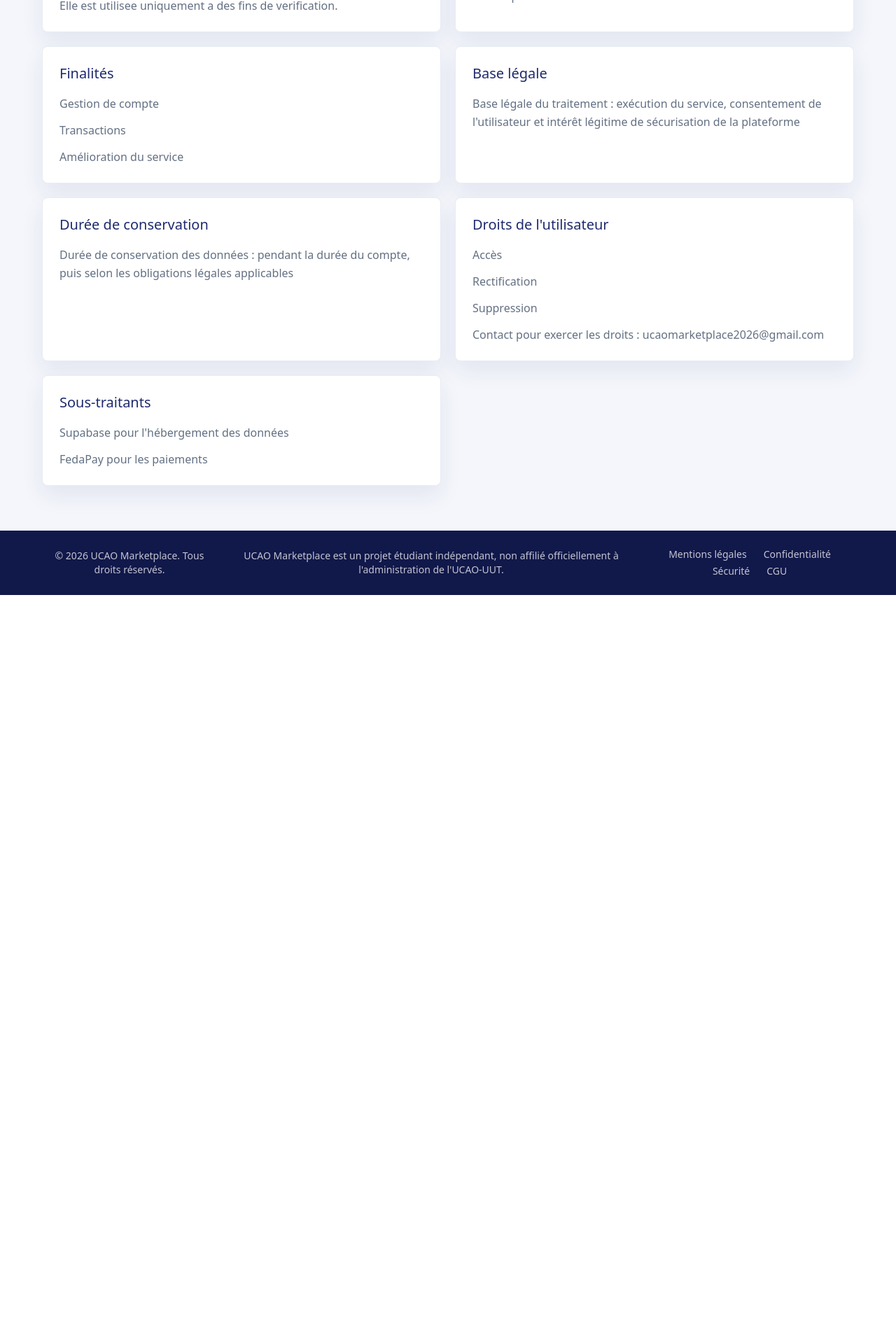
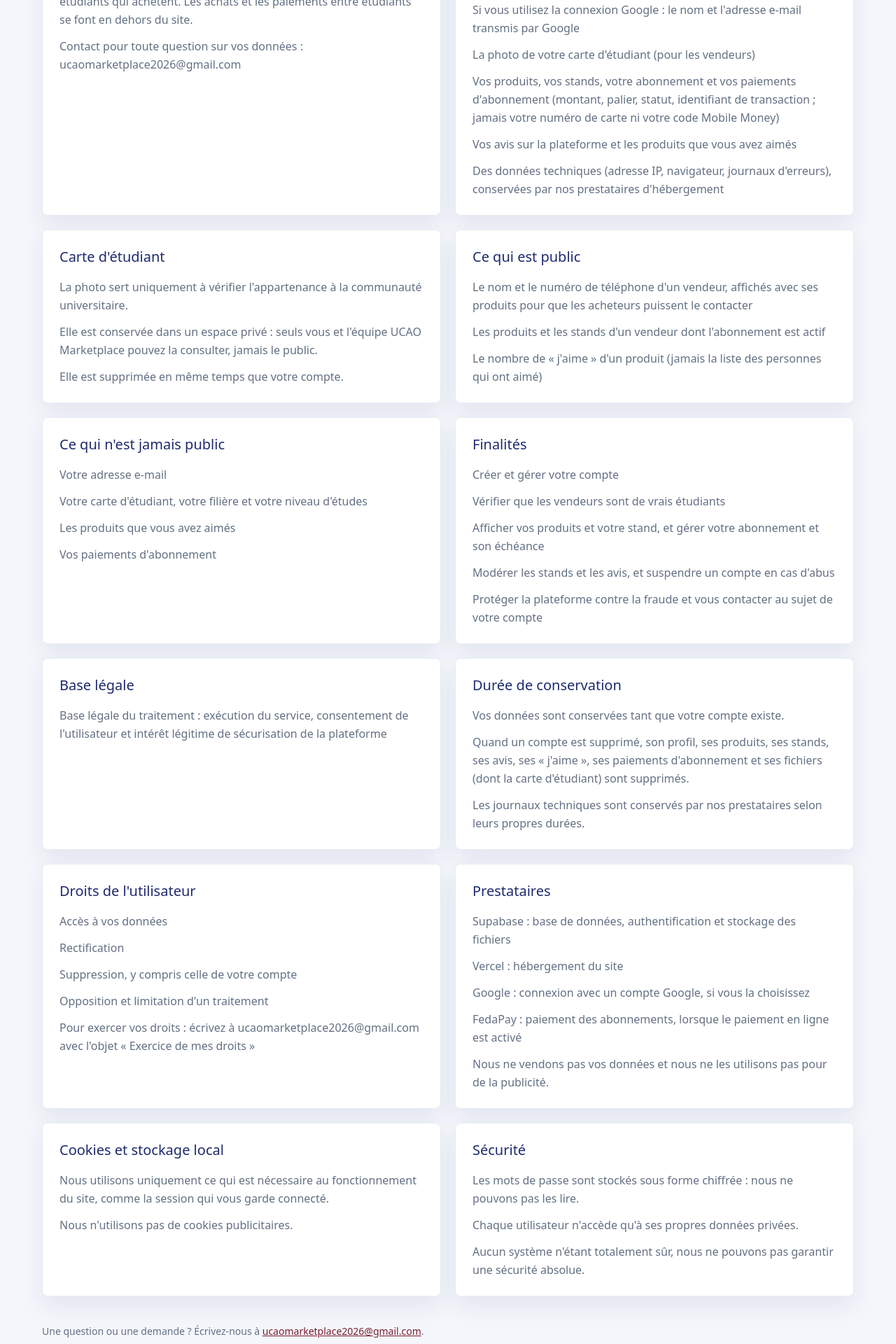
Before and after one commit to Alfred-bit-co/UCAO-marketplaceV1, a Next.js app in the folder frontend/: page /politique-confidentialite in a window 1280 px wide. Shown: the part 560-2480 px from the top of the page at 70% size. Before the commit the page ends 1410 px from the top, so only its background shows below. Built offline with nearby package versions, Linux system fonts and the light colour scheme; no server answers.

Commit message:
modif des liens dans le footer et ajout d'un lien vers la politique de confidentialité

```diff
--- a/frontend/app/faq/page.tsx
+++ b/frontend/app/faq/page.tsx
@@ -8,14 +8,38 @@ export const metadata: Metadata = {
   description: "Réponses aux questions les plus posées sur UCAO Marketplace.",
 };
 
-const FAQ_ITEMS = [
+const FAQ_GROUPS = [
+  {
+    title: "Acheter",
+    items: [
       {
         question: "Comment acheter un produit ?",
-    answer: "Parcourez le catalogue, ouvrez la fiche du produit qui vous intéresse, puis cliquez sur \"Discuter sur WhatsApp\" pour contacter directement le vendeur.",
+        answer: "Parcourez le catalogue, puis cliquez sur « Contacter » sur la carte du produit (ou sur « Discuter sur WhatsApp » depuis sa fiche) pour joindre directement le vendeur. WhatsApp s'ouvre avec un message déjà écrit.",
       },
       {
+        question: "Peut-on payer sur le site ?",
+        answer: "Non. Le site met en relation : vous convenez du prix, de la remise et du paiement directement avec le vendeur.",
+      },
+      {
+        question: "Où se déroulent les échanges (paiement, remise du produit) ?",
+        answer: "Toujours en personne, sur le campus de l'UCAO-UUT. La plateforme ne prend pas en charge les litiges liés à un échange effectué en dehors du campus ou à distance. Rencontrez-vous dans un lieu public et ne payez pas à l'avance un inconnu.",
+      },
+      {
+        question: "À quoi sert le cœur sur un produit ?",
+        answer: "À dire que vous aimez ce produit. Vous devez être connecté. Le nombre de cœurs est visible par tous, mais personne ne voit qui a aimé : vos « j'aime » restent privés. Vous ne pouvez pas aimer vos propres produits.",
+      },
+    ],
+  },
+  {
+    title: "Vendre",
+    items: [
+      {
         question: "Comment devenir vendeur ?",
-    answer: "Cliquez sur \"Devenir vendeur\", choisissez un palier (STANDARD, PREMIUM ou VIP), puis payez l'abonnement via Mobile Money (TMoney, Flooz).",
+        answer: "Cliquez sur « Devenir vendeur », choisissez un palier (STANDARD, PREMIUM ou VIP), puis payez l'abonnement via Mobile Money (TMoney, Flooz).",
+      },
+      {
+        question: "Quels sont les abonnements ?",
+        answer: "STANDARD : 500 FCFA par mois, 5 produits. PREMIUM : 1 500 FCFA par mois, 10 produits et 1 stand. VIP : 5 000 FCFA par mois, 30 produits et 5 stands. Les produits des vendeurs VIP apparaissent en premier dans le catalogue, puis ceux des vendeurs PREMIUM, puis STANDARD.",
       },
       {
         question: "Le renouvellement est-il automatique ?",
@@ -23,15 +47,47 @@ const FAQ_ITEMS = [
       },
       {
         question: "Que se passe-t-il si je ne renouvelle pas à temps ?",
-    answer: "Vos produits et votre stand sont masqués publiquement jusqu'au renouvellement. Rien n'est supprimé.",
+        answer: "Vos produits et votre stand sont masqués publiquement jusqu'au renouvellement. Rien n'est supprimé : en renouvelant, tout réapparaît tout de suite. Vous êtes prévenu 7 jours, 3 jours et 30 minutes avant la fin de votre abonnement.",
       },
       {
-    question: "Où se déroulent les échanges (paiement, remise du produit) ?",
-    answer: "Toujours en personne, sur le campus de l'UCAO-UUT. La plateforme ne prend pas en charge les litiges liés à un échange effectué en dehors du campus ou à distance.",
+        question: "Pourquoi demandez-vous ma carte d'étudiant ?",
+        answer: "Pour vérifier que les vendeurs sont de vrais étudiants. Elle est conservée dans un espace privé, seuls vous et l'équipe pouvez la consulter, et elle est supprimée avec votre compte.",
       },
       {
+        question: "Mon numéro de téléphone est-il visible ?",
+        answer: "Oui : le numéro d'un vendeur est affiché avec ses produits, pour que les acheteurs puissent le contacter. Votre adresse e-mail, elle, n'est jamais publique.",
+      },
+    ],
+  },
+  {
+    title: "Mon compte",
+    items: [
+      {
         question: "J'ai oublié mon mot de passe, que faire ?",
-    answer: "Rendez-vous sur la page de connexion et cliquez sur \"Mot de passe oublié ?\" pour recevoir un lien de réinitialisation par email.",
+        answer: "Rendez-vous sur la page de connexion et cliquez sur « Mot de passe oublié ? » pour recevoir un lien de réinitialisation par email. Si vous vous connectez avec Google, utilisez simplement « Continuer avec Google ».",
+      },
+      {
+        question: "Comment supprimer mon compte et mes données ?",
+        answer: "Écrivez à ucaomarketplace2026@gmail.com avec l'objet « Exercice de mes droits ». Votre profil, vos produits, vos stands, vos avis, vos « j'aime » et vos fichiers (dont votre carte d'étudiant) sont supprimés.",
+      },
+      {
+        question: "Pourquoi mon compte est-il suspendu ?",
+        answer: "Un administrateur peut suspendre un compte en cas d'abus. Vous pouvez toujours vous connecter et naviguer, mais vous ne pouvez plus publier de produit ni de stand. Écrivez-nous pour comprendre la raison.",
+      },
+    ],
+  },
+  {
+    title: "Sécurité et signalement",
+    items: [
+      {
+        question: "Comment signaler un produit, un vendeur ou un abus ?",
+        answer: "Utilisez le lien « Signaler un abus » en bas de chaque page, ou écrivez à ucaomarketplace2026@gmail.com en indiquant le nom du produit ou du vendeur.",
+      },
+      {
+        question: "Mon avis est-il publié tout de suite ?",
+        answer: "Non : l'équipe valide chaque avis avant sa publication.",
+      },
+    ],
   },
 ];
 
@@ -43,14 +99,19 @@ export default function FaqPage() {
           Les réponses aux questions les plus posées par les étudiants.
         </PageHero>
         <section className="container-ucao max-w-2xl py-[54px] pb-[84px]">
+          {FAQ_GROUPS.map((group, index) => (
+            <div key={group.title} className={index === 0 ? "" : "mt-10"}>
+              <h2 className="mb-3 text-sm font-bold uppercase tracking-[0.16em] text-ucao-muted dark:text-[#9db0c8]">{group.title}</h2>
               <div className="space-y-4">
-            {FAQ_ITEMS.map((item) => (
+                {group.items.map((item) => (
                   <details key={item.question} className="panel p-5">
                     <summary className="cursor-pointer font-medium">{item.question}</summary>
                     <p className="mt-3 text-ucao-muted dark:text-[#a8b8cc]">{item.answer}</p>
                   </details>
                 ))}
               </div>
+            </div>
+          ))}
           <p className="mt-8 text-center text-sm text-ucao-muted dark:text-[#a8b8cc]">
             Vous ne trouvez pas de réponse ?{" "}
             <a className="font-medium text-ucao-red underline" href="mailto:ucaomarketplace2026@gmail.com">
--- a/frontend/app/politique-confidentialite/page.tsx
+++ b/frontend/app/politique-confidentialite/page.tsx
@@ -6,18 +6,63 @@ export const metadata: Metadata = {
   description: "Découvrez les données traitées et vos droits sur UCAO Marketplace.",
 };
 
+const LAST_UPDATE = "7 octobre 2026";
+
 const sections = [
   {
-    title: "Carte d'etudiant",
-    items: ["La photo sert uniquement a verifier l'appartenance a la communaute universitaire.", "Elle est accessible uniquement a l'utilisateur et a l'equipe UCAO Marketplace, jamais publiquement.", "Elle est utilisee uniquement a des fins de verification."],
+    title: "Qui sommes-nous ?",
+    items: [
+      "UCAO Marketplace est un projet étudiant indépendant, non affilié officiellement à l'administration de l'UCAO-UUT.",
+      "La plateforme met en relation des étudiants qui vendent et des étudiants qui achètent. Les achats et les paiements entre étudiants se font en dehors du site.",
+      "Contact pour toute question sur vos données : ucaomarketplace2026@gmail.com",
+    ],
   },
   {
     title: "Données collectées",
-    items: ["Nom", "Email", "Téléphone", "Historique de commandes"],
+    items: [
+      "Votre nom et votre adresse e-mail",
+      "Votre numéro de téléphone, votre filière et votre niveau d'études (pour les vendeurs)",
+      "Si vous utilisez la connexion Google : le nom et l'adresse e-mail transmis par Google",
+      "La photo de votre carte d'étudiant (pour les vendeurs)",
+      "Vos produits, vos stands, votre abonnement et vos paiements d'abonnement (montant, palier, statut, identifiant de transaction ; jamais votre numéro de carte ni votre code Mobile Money)",
+      "Vos avis sur la plateforme et les produits que vous avez aimés",
+      "Des données techniques (adresse IP, navigateur, journaux d'erreurs), conservées par nos prestataires d'hébergement",
+    ],
+  },
+  {
+    title: "Carte d'étudiant",
+    items: [
+      "La photo sert uniquement à vérifier l'appartenance à la communauté universitaire.",
+      "Elle est conservée dans un espace privé : seuls vous et l'équipe UCAO Marketplace pouvez la consulter, jamais le public.",
+      "Elle est supprimée en même temps que votre compte.",
+    ],
+  },
+  {
+    title: "Ce qui est public",
+    items: [
+      "Le nom et le numéro de téléphone d'un vendeur, affichés avec ses produits pour que les acheteurs puissent le contacter",
+      "Les produits et les stands d'un vendeur dont l'abonnement est actif",
+      "Le nombre de « j'aime » d'un produit (jamais la liste des personnes qui ont aimé)",
+    ],
+  },
+  {
+    title: "Ce qui n'est jamais public",
+    items: [
+      "Votre adresse e-mail",
+      "Votre carte d'étudiant, votre filière et votre niveau d'études",
+      "Les produits que vous avez aimés",
+      "Vos paiements d'abonnement",
+    ],
   },
   {
     title: "Finalités",
-    items: ["Gestion de compte", "Transactions", "Amélioration du service"],
+    items: [
+      "Créer et gérer votre compte",
+      "Vérifier que les vendeurs sont de vrais étudiants",
+      "Afficher vos produits et votre stand, et gérer votre abonnement et son échéance",
+      "Modérer les stands et les avis, et suspendre un compte en cas d'abus",
+      "Protéger la plateforme contre la fraude et vous contacter au sujet de votre compte",
+    ],
   },
   {
     title: "Base légale",
@@ -25,15 +70,46 @@ const sections = [
   },
   {
     title: "Durée de conservation",
-    items: ["Durée de conservation des données : pendant la durée du compte, puis selon les obligations légales applicables"],
+    items: [
+      "Vos données sont conservées tant que votre compte existe.",
+      "Quand un compte est supprimé, son profil, ses produits, ses stands, ses avis, ses « j'aime », ses paiements d'abonnement et ses fichiers (dont la carte d'étudiant) sont supprimés.",
+      "Les journaux techniques sont conservés par nos prestataires selon leurs propres durées.",
+    ],
   },
   {
     title: "Droits de l'utilisateur",
-    items: ["Accès", "Rectification", "Suppression", "Contact pour exercer les droits : ucaomarketplace2026@gmail.com"],
+    items: [
+      "Accès à vos données",
+      "Rectification",
+      "Suppression, y compris celle de votre compte",
+      "Opposition et limitation d'un traitement",
+      "Pour exercer vos droits : écrivez à ucaomarketplace2026@gmail.com avec l'objet « Exercice de mes droits »",
+    ],
   },
   {
-    title: "Sous-traitants",
-    items: ["Supabase pour l'hébergement des données", "FedaPay pour les paiements"],
+    title: "Prestataires",
+    items: [
+      "Supabase : base de données, authentification et stockage des fichiers",
+      "Vercel : hébergement du site",
+      "Google : connexion avec un compte Google, si vous la choisissez",
+      "FedaPay : paiement des abonnements, lorsque le paiement en ligne est activé",
+      "Nous ne vendons pas vos données et nous ne les utilisons pas pour de la publicité.",
+    ],
+  },
+  {
+    title: "Cookies et stockage local",
+    items: [
+      "Nous utilisons uniquement ce qui est nécessaire au fonctionnement du site, comme la session qui vous garde connecté.",
+      "Nous n'utilisons pas de cookies publicitaires.",
+    ],
+  },
+  {
+    title: "Sécurité",
+    items: [
+      "Les mots de passe sont stockés sous forme chiffrée : nous ne pouvons pas les lire.",
+      "Chaque utilisateur n'accède qu'à ses propres données privées.",
+      "Aucun système n'étant totalement sûr, nous ne pouvons pas garantir une sécurité absolue.",
+    ],
   },
 ];
 
@@ -44,9 +120,10 @@ export default function PolitiqueConfidentialitePage() {
         <section className="container-ucao">
           <p className="eyebrow">Données personnelles</p>
           <h1 className="mb-5 text-[clamp(32px,5vw,52px)] font-medium leading-tight">Politique de confidentialité</h1>
-          <p className="mb-10 max-w-3xl text-ucao-muted dark:text-[#a8b8cc]">
-            Cette page présente les traitements prévus pour les comptes, les commandes et la sécurité de UCAO Marketplace.
+          <p className="mb-3 max-w-3xl text-ucao-muted dark:text-[#a8b8cc]">
+            Cette page explique quelles données UCAO Marketplace collecte, pourquoi, qui peut les voir, combien de temps nous les gardons et comment exercer vos droits.
           </p>
+          <p className="mb-10 text-sm text-ucao-muted dark:text-[#a8b8cc]">Dernière mise à jour : {LAST_UPDATE}</p>
           <div className="grid gap-5 md:grid-cols-2">
             {sections.map((section) => (
               <article key={section.title} className="panel p-6">
@@ -59,6 +136,13 @@ export default function PolitiqueConfidentialitePage() {
               </article>
             ))}
           </div>
+          <p className="mt-10 max-w-3xl text-sm text-ucao-muted dark:text-[#a8b8cc]">
+            Une question ou une demande ? Écrivez-nous à{" "}
+            <a className="font-medium text-ucao-red underline" href="mailto:ucaomarketplace2026@gmail.com">
+              ucaomarketplace2026@gmail.com
+            </a>
+            .
+          </p>
         </section>
       </main>
     </PageShell>
--- a/frontend/components/footer.tsx
+++ b/frontend/components/footer.tsx
@@ -2,12 +2,18 @@ import Link from "next/link";
 import { Instagram, MessageCircle } from "@/lib/icons";
 import { Brand } from "./navbar";
 
+const CONTACT_EMAIL = "ucaomarketplace2026@gmail.com";
+const RIGHTS_MAILTO = `mailto:${CONTACT_EMAIL}?subject=${encodeURIComponent("Exercice de mes droits sur mes données personnelles")}`;
+const ABUSE_MAILTO = `mailto:${CONTACT_EMAIL}?subject=${encodeURIComponent("Signalement d'un contenu ou d'un compte")}`;
+
 export function Footer({ full = false }: { full?: boolean }) {
+  const year = new Date().getFullYear();
+
   if (!full) {
     return (
       <footer className="bg-ucao-footer px-4 py-6 text-center text-white/75">
         <div className="container-ucao flex flex-col items-center justify-between gap-3 text-sm md:flex-row">
-          <p>© 2026 UCAO Marketplace. Tous droits réservés.</p>
+          <p>© {year} UCAO Marketplace. Tous droits réservés.</p>
           <p>UCAO Marketplace est un projet étudiant indépendant, non affilié officiellement à l&apos;administration de l&apos;UCAO-UUT.</p>
           <LegalLinks />
         </div>
@@ -31,32 +37,32 @@ export function Footer({ full = false }: { full?: boolean }) {
             </a>
           </div>
         </div>
-        <div>
+        <nav aria-label="Navigation du site">
           <h2 className="mb-3.5 text-base font-medium text-white">Navigation</h2>
           <Link className="my-2 block" href="/products">Produits</Link>
           <Link className="my-2 block" href="/stands">Stands</Link>
           <Link className="my-2 block" href="/devenir-vendeur">Devenir vendeur</Link>
           <Link className="my-2 block" href="/dashboard">Tableau de bord</Link>
-        </div>
-        <div>
+        </nav>
+        <nav aria-label="Informations">
           <h2 className="mb-3.5 text-base font-medium text-white">Informations</h2>
           <Link className="my-2 block" href="/a-propos">À propos</Link>
           <Link className="my-2 block" href="/comment-ca-marche">Comment ça marche</Link>
-          <a className="my-2 block" href="mailto:ucaomarketplace2026@gmail.com">Nous contacter</a>
-        </div>
-        <div>
+          <Link className="my-2 block" href="/faq">FAQ</Link>
+        </nav>
+        <nav aria-label="Aide et support">
           <h2 className="mb-3.5 text-base font-medium text-white">Aide &amp; Support</h2>
-          <Link className="my-2 block" href="/faq">Centre d&apos;aide</Link>
-          <a className="my-2 block" href="mailto:ucaomarketplace2026@gmail.com">Support</a>
-          <Link className="my-2 block" href="/faq">FAQ</Link>
-        </div>
+          <a className="my-2 block" href={`mailto:${CONTACT_EMAIL}`}>Nous contacter</a>
+          <a className="my-2 block" href={ABUSE_MAILTO}>Signaler un abus</a>
+          <a className="my-2 block" href={RIGHTS_MAILTO}>Mes données et mes droits</a>
+        </nav>
         <div>
           <h2 className="mb-3.5 text-base font-medium text-white">Légal</h2>
           <LegalLinks stacked />
         </div>
       </div>
       <p className="mx-auto mt-10 border-t border-white/10 pt-5 text-center">
-        © 2026 UCAO Marketplace. Tous droits réservés.
+        © {year} UCAO Marketplace. Tous droits réservés.
       </p>
     </footer>
   );
```
Lines whose indentation alone changed are shown as unchanged.
